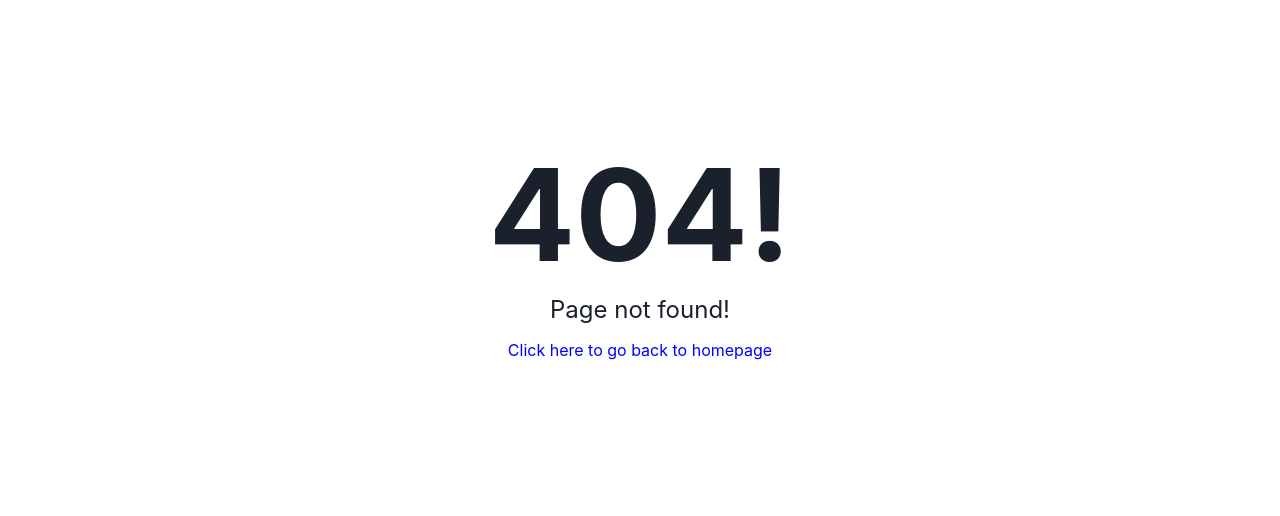
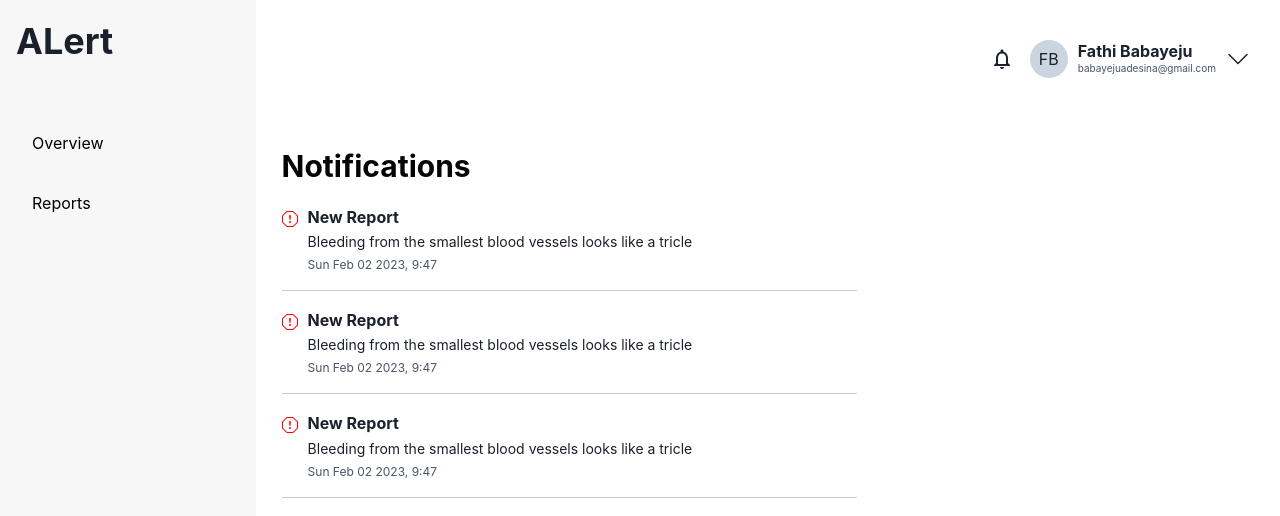
Before and after one commit to c-blaq/fyp-crime-app-dashboard, a React (Vite) app: page /notification in a window 1280 px wide. Before the commit this address had no page. Shown: the top 516 px of the page. Built offline with nearby package versions, Linux system fonts and the light colour scheme.

Commit message:
style: new adminn

```diff
--- a/src/App.jsx
+++ b/src/App.jsx
@@ -3,6 +3,8 @@ import LoginPage from "./container/login";
 import NotFound from "./container/404";
 import Dashboard from "./container/dashboard";
 import Reports from "./container/reports ";
+import Notifications from "./container/notifications";
+import NewAdmin from "./container/newAdmin";
 
 function App() {
   return (
@@ -11,6 +13,8 @@ function App() {
         <Route path="/" element={<LoginPage />} />
         <Route path="/overview" element={<Dashboard />} />
         <Route path="/reports" element={<Reports />} />
+        <Route path="/notification" element={<Notifications />} />
+        <Route path="/add-admin" element={<NewAdmin />} />
         <Route path="*" element={<NotFound />} />
       </Routes>
     </BrowserRouter>
--- a/src/component/Header.jsx
+++ b/src/component/Header.jsx
@@ -1,12 +1,31 @@
-import { Box, Flex, Heading, Text } from "@chakra-ui/react";
+import {
+  Box,
+  Flex,
+  Heading,
+  Text,
+  Menu,
+  MenuButton,
+  MenuList,
+  MenuItem,
+  MenuItemOption,
+  MenuGroup,
+  MenuOptionGroup,
+  MenuDivider,
+} from "@chakra-ui/react";
 import { MdOutlineNotificationsNone } from "react-icons/md";
 import { BsChevronDown } from "react-icons/bs";
+import { Link } from "react-router-dom";
+import ProfileDropdown from "./ProfileDropdown";
 
 const Header = () => {
   return (
-    <header style={{ padding: "20px 0" }}>
+    <header style={{ padding: "40px 0 20px" }}>
       <Flex align="center" justify="end" gap="16px">
+        <Link to="/notification">
           <MdOutlineNotificationsNone fontSize="24px" />
+        </Link>
+
+        <ProfileDropdown>
           <Flex gap="10px" align="center">
             <Flex
               justify="center"
@@ -20,7 +39,7 @@ const Header = () => {
             </Flex>
             <Flex align="center" gap="10px">
               <Box>
-              <Heading as="h3" fontSize="16px">
+                <Heading as="h3" fontSize="16px" textAlign="left">
                   Fathi Babayeju
                 </Heading>
                 <Text fontSize="10px" color="gray.600">
@@ -30,6 +49,7 @@ const Header = () => {
               <BsChevronDown fontSize="24px" />
             </Flex>
           </Flex>
+        </ProfileDropdown>
       </Flex>
     </header>
   );
--- /dev/null
+++ b/src/component/ProfileDropdown.jsx
@@ -0,0 +1,19 @@
+import { Menu, MenuButton, MenuList, MenuItem } from "@chakra-ui/react";
+import { Link } from "react-router-dom";
+
+const ProfileDropdown = ({ children }) => {
+  return (
+    <Menu>
+      <MenuButton>{children}</MenuButton>
+      <MenuList>
+        <MenuItem>View profile</MenuItem>
+        <MenuItem>
+          <Link to="/add-admin">Add admin</Link>
+        </MenuItem>
+        <MenuItem>Log out</MenuItem>
+      </MenuList>
+    </Menu>
+  );
+};
+
+export default ProfileDropdown;
--- /dev/null
+++ b/src/container/newAdmin/index.jsx
@@ -0,0 +1,37 @@
+import { BsChevronLeft, BsPlus } from "react-icons/bs";
+import PageLayout from "../../component/Layout";
+import { Box, Button, Flex, Heading, Text } from "@chakra-ui/react";
+import { Link } from "react-router-dom";
+
+const NewAdmin = () => {
+  return (
+    <PageLayout>
+      <Link to="/overview">
+        <BsChevronLeft />
+      </Link>
+
+      <Flex marginY="24px" justify="space-between">
+        <Box>
+          <Heading as="h2" fontSize="24px">
+            Fathi Babayeju
+          </Heading>
+          <Text color="gray.600" marginY="6px">
+            babayejuadesina@gmail.com
+          </Text>
+          <Text>Administrator</Text>
+        </Box>
+        <Button variant="unstyled">Log out</Button>
+      </Flex>
+
+      <Flex align="center" justify="space-between">
+        <Text>Sub-admins</Text>
+        <Button>
+          <BsPlus fontSize="24px" />
+          <Text>Add Admin</Text>
+        </Button>
+      </Flex>
+    </PageLayout>
+  );
+};
+
+export default NewAdmin;
--- /dev/null
+++ b/src/container/notifications/Notification.jsx
@@ -0,0 +1,32 @@
+import { Box, Flex, Heading, Text } from "@chakra-ui/react";
+import React from "react";
+import { BsExclamationOctagon } from "react-icons/bs";
+
+const Notification = () => {
+  return (
+    <Flex
+      marginBottom="20px"
+      gap="10px"
+      borderBottom="1px solid #ccc"
+      paddingBottom="16px"
+      maxW="575px"
+    >
+      <Box marginTop="3px">
+        <BsExclamationOctagon color="#F00" />
+      </Box>
+      <Box>
+        <Heading as="h2" fontSize="16px">
+          New Report
+        </Heading>
+        <Text fontSize="14px" marginY="4px">
+          Bleeding from the smallest blood vessels looks like a tricle
+        </Text>
+        <Text fontSize="12px" color="gray.600">
+          Sun Feb 02 2023, 9:47
+        </Text>
+      </Box>
+    </Flex>
+  );
+};
+
+export default Notification;
--- /dev/null
+++ b/src/container/notifications/index.jsx
@@ -0,0 +1,24 @@
+import { Heading } from "@chakra-ui/react";
+import PageLayout from "../../component/Layout";
+import Notification from "./Notification";
+
+const Notifications = () => {
+  return (
+    <PageLayout>
+      <Heading
+        as="h1"
+        fontSize="30px"
+        marginTop="50px"
+        marginBottom="24px"
+        color="#050505"
+      >
+        Notifications
+      </Heading>
+      <Notification />
+      <Notification />
+      <Notification />
+    </PageLayout>
+  );
+};
+
+export default Notifications;
```
Lines whose indentation alone changed are shown as unchanged.
